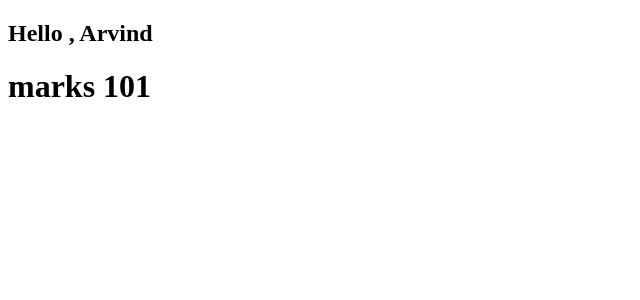
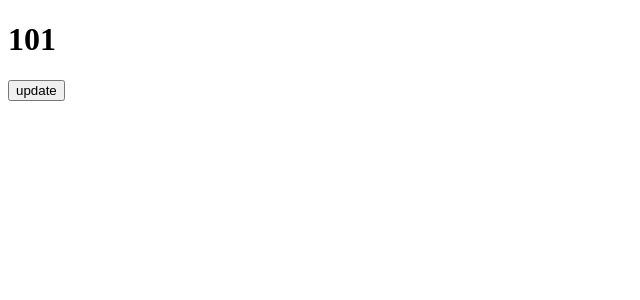
Before and after one commit to Arvindkr123/LearnReactMySide, a React (Create React App) app: page / in a window 1280 px wide. Shown: the top 300 px of the page, without its empty margins (0-640 px from the left). Built offline with nearby package versions, Linux system fonts and the light colour scheme.

Commit message:
added some info check this out

```diff
--- a/src/Marks.js
+++ b/src/Marks.js
@@ -1,12 +1,50 @@
-import React, { Component } from 'react'
+import React, { Component } from "react";
 
 export default class Marks extends Component {
+  constructor(props) {
+    super(props);
+    this.state = {
+      mroll: this.props.roll,
+    };
+  }
+
+  static getDerivedStateFromProps(props, state) {
+    console.log("getDerivedStateAndProps");
+    console.log(props, state);
+    if (props.roll !== state.mroll) {
+      return { mroll: props.roll };
+    }
+    //  if props.roll and state.mroll if they are equal then return null
+    return null;
+  }
+
+  shouldComponentUpdate(nextProps, nextState){
+    if(this.state.mroll<107){
+      console.log('Marks - shouldComponentUpdate');
+      console.log(nextProps, nextState);
+      return true;
+    }
+    console.log(nextProps, nextState);
+    return false;
+  }
+
+  getSnapshotBeforeUpdate(prevProps, PrevState){
+    console.log('Marks - getSnapshotBeforeUpdate it run before update component')
+    console.log(prevProps, PrevState)
+    return 45;
+  }
+
+  componentDidUpdate(prevProps, PrevState, snapsShot){
+    console.log('Marks - componentDidUpdate - it runs after update')
+    console.log(prevProps, PrevState, snapsShot);
+  }
+
   render() {
-    console.log('Marks rendered called')
+    console.log("Marks rendered");
     return (
       <div>
-        <h1>marks {this.props.marks}</h1>
+        <h1>{this.state.mroll}</h1>
       </div>
-    )
+    );
   }
 }
--- a/src/Student.js
+++ b/src/Student.js
@@ -1,14 +1,25 @@
-import React, { Component } from 'react'
-import Marks from './Marks'
+import React, { Component } from "react";
+import Marks from "./Marks";
 
 export default class Student extends Component {
+  constructor() {
+    super();
+    this.state = {
+      roll: 101,
+    };
+  }
+  handleClick = () => {
+    console.log("Button clicked");
+    // this.setState({ roll: 102 });
+    this.setState({ roll: this.state.roll+2 });
+  };
   render() {
-    console.log('Student Rendered called')
+    console.log("Student - rendered");
     return (
       <div>
-        <h2>Hello , {this.props.name}</h2>
-        <Marks marks={101}/>
+        <Marks roll={this.state.roll} />
+        <button onClick={this.handleClick}>update</button>
       </div>
-    )
+    );
   }
 }
```
